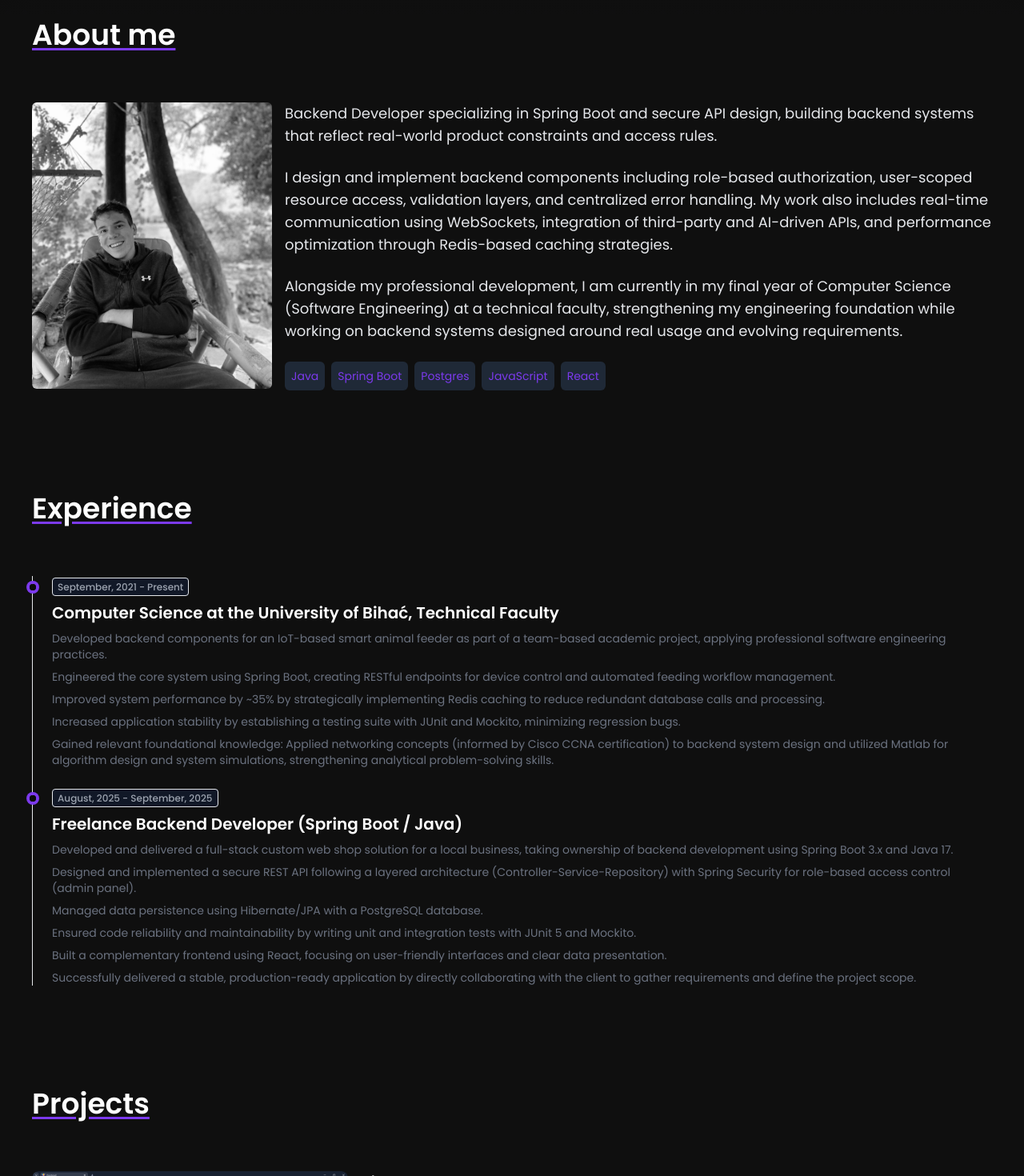
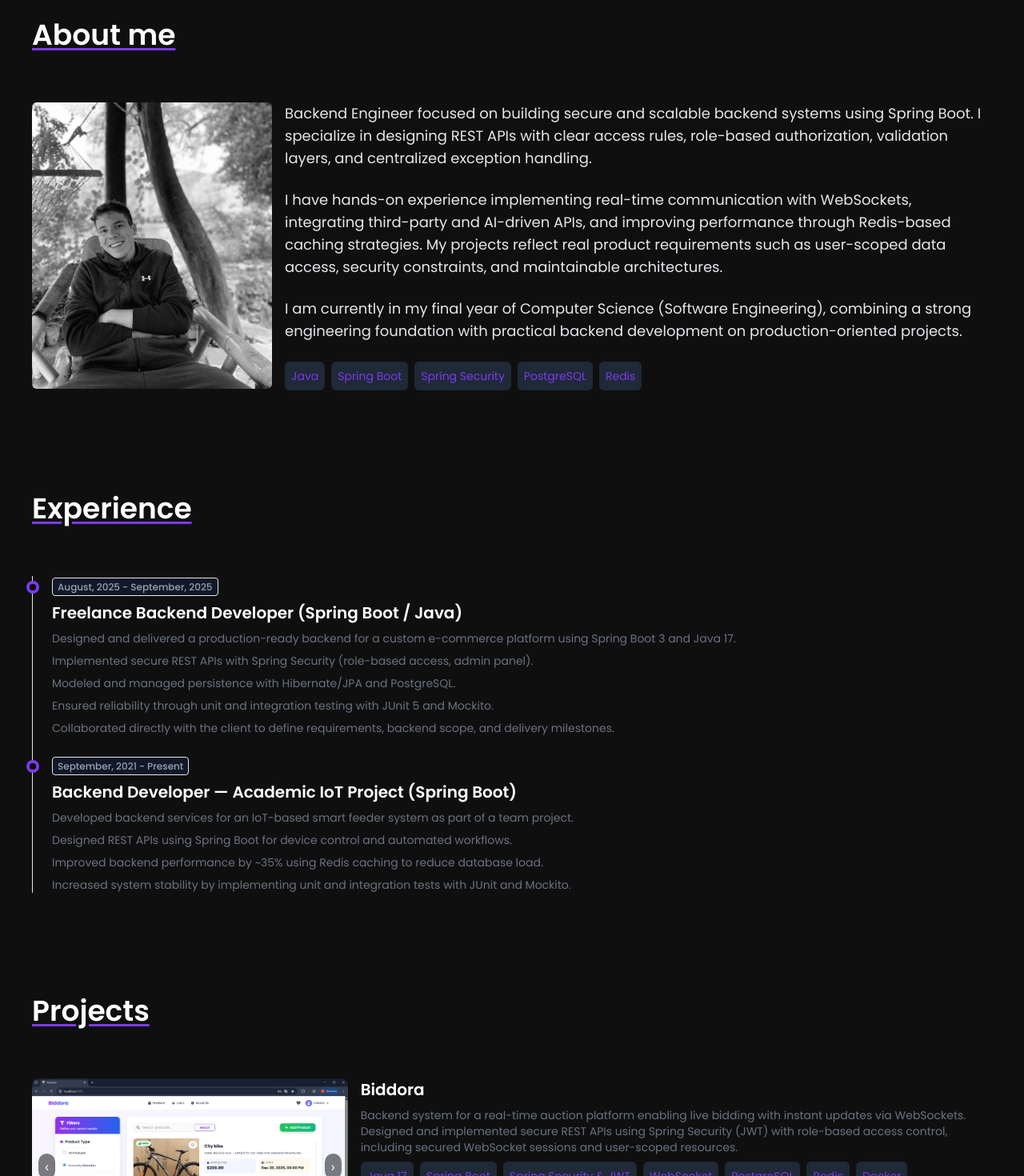
Before and after one commit to mfelich/portfolio, a React (Vite) app: page / in a window 1280 px wide. Shown: the part 700-2170 px from the top of the page at 80% size. Built offline with nearby package versions, Linux system fonts and the light colour scheme.

Commit message:
docs: refine portfolio content for backend positioning

```diff
--- a/src/components/AboutMe.jsx
+++ b/src/components/AboutMe.jsx
@@ -15,26 +15,24 @@ const AboutMe = () => {
         <div>
           <div className="py-0 px-0 mb-6 md:mb-6 lg:mb- space-y-6">
             <h1 className="font-poppins text-gray-200 text-left text-md md:text-lg lg:text-lg">
-              Backend Developer specializing in Spring Boot and secure API
-              design, building backend systems that reflect real-world product
-              constraints and access rules.
+              Backend Engineer focused on building secure and scalable backend
+              systems using Spring Boot. I specialize in designing REST APIs
+              with clear access rules, role-based authorization, validation
+              layers, and centralized exception handling.
             </h1>
 
             <h1 className="font-poppins text-gray-200 text-left text-md md:text-lg lg:text-lg">
-              I design and implement backend components including role-based
-              authorization, user-scoped resource access, validation layers, and
-              centralized error handling. My work also includes real-time
-              communication using WebSockets, integration of third-party and
-              AI-driven APIs, and performance optimization through Redis-based
-              caching strategies.
+              I have hands-on experience implementing real-time communication
+              with WebSockets, integrating third-party and AI-driven APIs, and
+              improving performance through Redis-based caching strategies. My
+              projects reflect real product requirements such as user-scoped
+              data access, security constraints, and maintainable architectures.
             </h1>
 
             <h1 className="font-poppins text-gray-200 text-left text-md md:text-lg lg:text-lg">
-              Alongside my professional development, I am currently in my final
-              year of Computer Science (Software Engineering) at a technical
-              faculty, strengthening my engineering foundation while working on
-              backend systems designed around real usage and evolving
-              requirements.
+              I am currently in my final year of Computer Science (Software
+              Engineering), combining a strong engineering foundation with
+              practical backend development on production-oriented projects.
             </h1>
           </div>
 
@@ -51,17 +49,17 @@ const AboutMe = () => {
             </div>
             <div className="px-2 py-2 bg-gray-800 w-fit rounded-md">
               <h1 className="text-violet-600 text-sm md:text-md lg:text-md font-poppins">
-                Postgres
+                Spring Security
               </h1>
             </div>
             <div className="px-2 py-2 bg-gray-800 w-fit rounded-md">
               <h1 className="text-violet-600 text-sm md:text-md lg:text-md font-poppins">
-                JavaScript
+                PostgreSQL
               </h1>
             </div>
             <div className="px-2 py-2 bg-gray-800 w-fit rounded-md">
               <h1 className="text-violet-600 text-sm md:text-md lg:text-md font-poppins">
-                React
+                Redis
               </h1>
             </div>
           </div>
--- a/src/components/Experience.jsx
+++ b/src/components/Experience.jsx
@@ -2,36 +2,31 @@ import React from "react";
 
 const Experience = () => {
   const experiences = [
-    {
-      date: "September, 2021 - Present",
-      title: "Computer Science at the University of Bihać, Technical Faculty",
+        {
+      date: "August, 2025 - September, 2025",
+      title: "Freelance Backend Developer (Spring Boot / Java)",
       description: [
-        "Developed backend components for an IoT-based smart animal feeder as part of a team-based academic project, applying professional software engineering practices.",
-        "Engineered the core system using Spring Boot, creating RESTful endpoints for device control and automated feeding workflow management.",
-        "Improved system performance by ~35% by strategically implementing Redis caching to reduce redundant database calls and processing.",
-        "Increased application stability by establishing a testing suite with JUnit and Mockito, minimizing regression bugs.",
-        "Gained relevant foundational knowledge: Applied networking concepts (informed by Cisco CCNA certification) to backend system design and utilized Matlab for algorithm design and system simulations, strengthening analytical problem-solving skills.",
+        "Designed and delivered a production-ready backend for a custom e-commerce platform using Spring Boot 3 and Java 17.",
+        "Implemented secure REST APIs with Spring Security (role-based access, admin panel).",
+        "Modeled and managed persistence with Hibernate/JPA and PostgreSQL.",
+        "Ensured reliability through unit and integration testing with JUnit 5 and Mockito.",
+        "Collaborated directly with the client to define requirements, backend scope, and delivery milestones."
       ],
     },
     {
-      date: "August, 2025 - September, 2025",
-      title: "Freelance Backend Developer (Spring Boot / Java)",
+      date: "September, 2021 - Present",
+      title: "Backend Developer — Academic IoT Project (Spring Boot)",
       description: [
-        "Developed and delivered a full-stack custom web shop solution for a local business, taking ownership of backend development using Spring Boot 3.x and Java 17.",
-        "Designed and implemented a secure REST API following a layered architecture (Controller-Service-Repository) with Spring Security for role-based access control (admin panel).",
-        "Managed data persistence using Hibernate/JPA with a PostgreSQL database.",
-        "Ensured code reliability and maintainability by writing unit and integration tests with JUnit 5 and Mockito.",
-        "Built a complementary frontend using React, focusing on user-friendly interfaces and clear data presentation.",
-        "Successfully delivered a stable, production-ready application by directly collaborating with the client to gather requirements and define the project scope.",
+        "Developed backend services for an IoT-based smart feeder system as part of a team project.",
+        "Designed REST APIs using Spring Boot for device control and automated workflows.",
+        "Improved backend performance by ~35% using Redis caching to reduce database load.",
+        "Increased system stability by implementing unit and integration tests with JUnit and Mockito."
       ],
-    },
+    }
   ];
 
   return (
-    <div
-      id="experience"
-      className="w-full"
-    >
+    <div id="experience" className="w-full">
       <h1 className="title-section">Experience</h1>
 
       <ol className="relative border-s border-default">
--- a/src/components/Hero.jsx
+++ b/src/components/Hero.jsx
@@ -62,7 +62,7 @@ const Hero = () => {
             Mirza Felić
           </h1>
           <h1 className="text-gray-200 text-sm font-poppins text-center md:text-lg lg:text-lg">
-             Spring Boot Developer
+             Backend Engineer  (Java/Spring)
           </h1>
 
           <div className="w-full flex items-center justify-center">
--- a/src/components/Projects.jsx
+++ b/src/components/Projects.jsx
@@ -10,7 +10,7 @@ const Projects = () => {
     {
       title: "Biddora",
       description:
-        "Backend system for a real-time auction platform where users can place live bids on products with instant updates via WebSocket connections. Implements JWT-based authentication with Spring Security for secured API endpoints and WebSocket sessions.",
+        "Backend system for a real-time auction platform enabling live bidding with instant updates via WebSockets. Designed and implemented secure REST APIs using Spring Security (JWT) with role-based access control, including secured WebSocket sessions and user-scoped resources.",
       technologies: [
         "Java 17",
         "Spring Boot",
@@ -23,17 +23,17 @@ const Projects = () => {
       ],
       images: [biddora1, biddora2, biddora3],
       details:
-        "Features include automated auction winner determination with bid validation, Redis caching for product listings to reduce database load, and additional modules for user favorites and rating systems. The application is containerized with Docker and includes comprehensive API documentation through SpringDoc OpenAPI.",
+        "Handles bid validation and automated auction winner determination, with performance optimized through Redis caching to reduce database load on frequently accessed product data. The application is fully containerized with Docker and documented using SpringDoc OpenAPI.",
       githubUrl: "https://github.com/mfelich/biddora-backend",
     },
     {
       title: "SummonerAI Coach",
       description:
-        "AI-powered coaching platform for League of Legends players, providing personalized strategies and performance analysis.",
+        "Backend-driven analytics platform integrating third-party APIs and AI services to generate contextual performance insights.",
       technologies: ["Spring Boot", "Riot API", "OpenAI API", "React"],
       images: [summoneraiCoach],
       details:
-        "Features include real-time player data fetching from Riot API, statistical processing of match history, AI-driven analysis generation with contextual recommendations, and automated reporting system. The backend serves a React frontend with processed data and AI insights.",
+        "Implemented backend services to fetch and process external data from Riot API, transform match statistics, and generate AI-driven analysis using OpenAI APIs. Designed the system to handle external API limitations, data processing, and structured response delivery to a React frontend.",
       githubUrl: "https://github.com/mfelich/summonerai-coach",
     },
   ];
```
